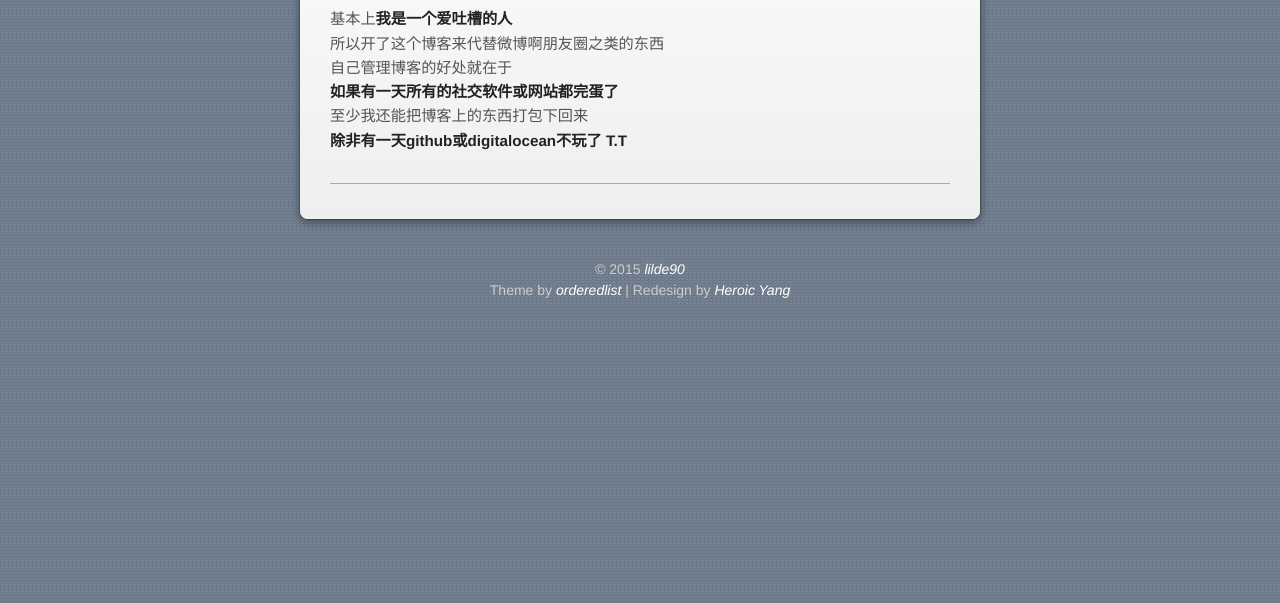
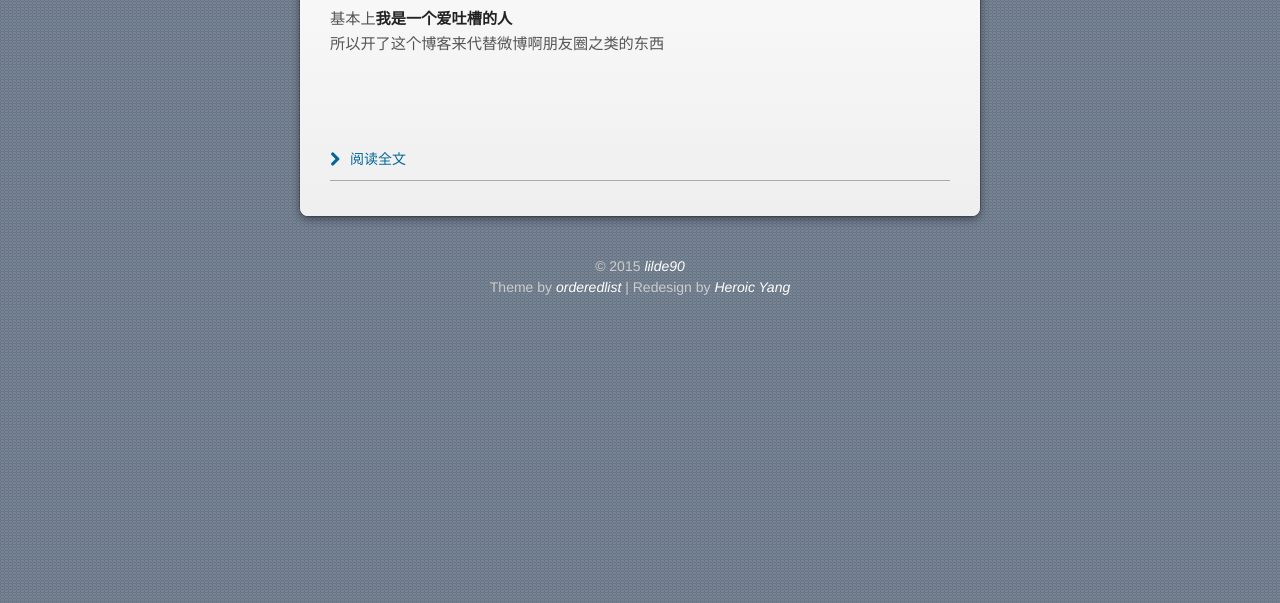
Before and after one commit to lilde90/lilde90.github.io, a plain HTML site: page index.html in a window 1280 px wide. Shown: the part 197-800 px from the top of the page. Drawn offline with nearby package versions, Linux system fonts and the light colour scheme; a web font is replaced by a local one.

Commit message:
Site updated: 2015-07-17 23:06:54

```diff
--- a/index.html
+++ b/index.html
@@ -75,12 +75,15 @@
 
   <div class="entry">
 
-      <p>基本上<strong>我是一个爱吐槽的人</strong><br>所以开了这个博客来代替微博啊朋友圈之类的东西<br>自己管理博客的好处就在于<br><strong>如果有一天所有的社交软件或网站都完蛋了</strong><br>至少我还能把博客上的东西打包下回来<br><strong>除非有一天github或digitalocean不玩了 T.T</strong></p>
-
+      <p>基本上<strong>我是一个爱吐槽的人</strong><br>所以开了这个博客来代替微博啊朋友圈之类的东西<br>
 
   </div>
   <footer class="end-sep">
 
+
+        <div class="alignleft">
+          <a href="/2015/07/17/new-blog/#more" class="more-link">阅读全文</a>
+        </div>
 
 
 
```
Also changed, not shown: 2015/07/17/new-blog/index.html (+6 -6 lines).
